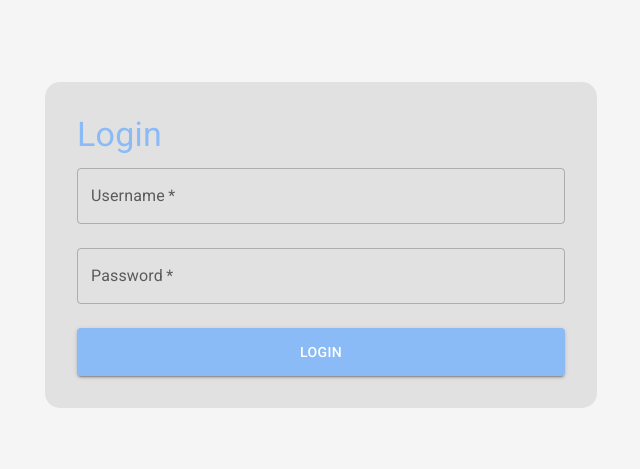
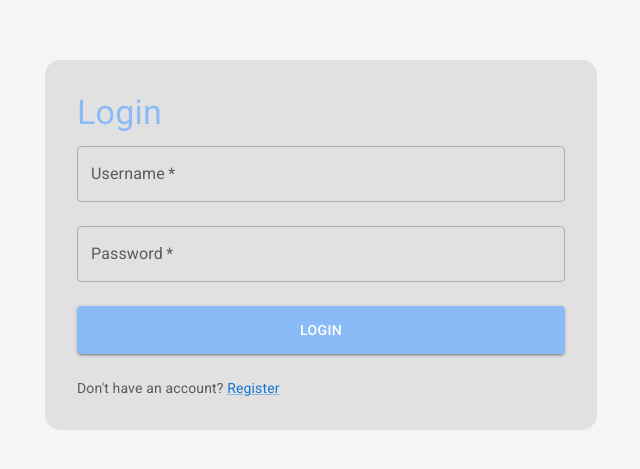
Before and after one commit to muki119/HealthAppCourseWork, a React (Vite) app in the folder Frontend/HealthApp/: page /login in a window 1280 px wide. Shown: the part 203-672 px from the top of the page, without its empty margins (319-959 px from the left). Built offline with nearby package versions, Linux system fonts and the light colour scheme.

Commit message:
Added "Ask register to Login"

```diff
--- a/Frontend/HealthApp/src/Login/Login.jsx
+++ b/Frontend/HealthApp/src/Login/Login.jsx
@@ -11,6 +11,7 @@ import {
     Button,
     Typography,
     Stack,
+    Link
 } from '@mui/material';
 
 // Login component definition
@@ -115,6 +116,11 @@ export default function Login() {
                             >
                                 Login
                             </Button>
+                            <Box>
+                                <Typography variant="body2" color="text.secondary">
+                                    Don't have an account? <Link href="/register">Register</Link>
+                                </Typography>
+                            </Box>
                         </Stack>
                     </form>
                 </Box>
```
